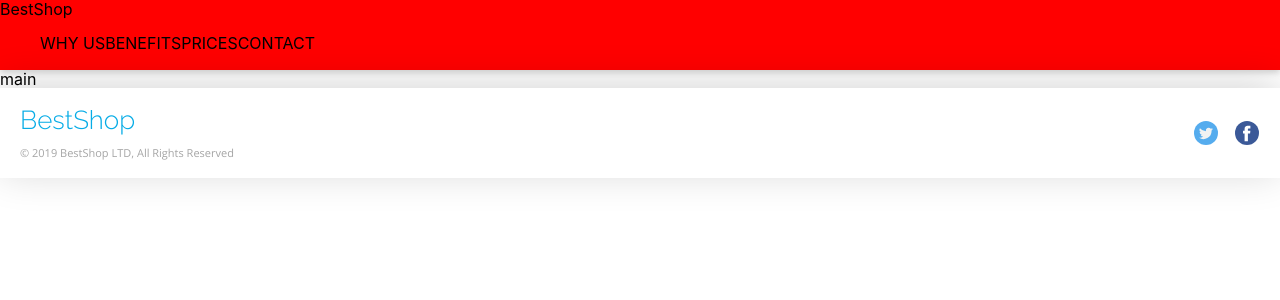
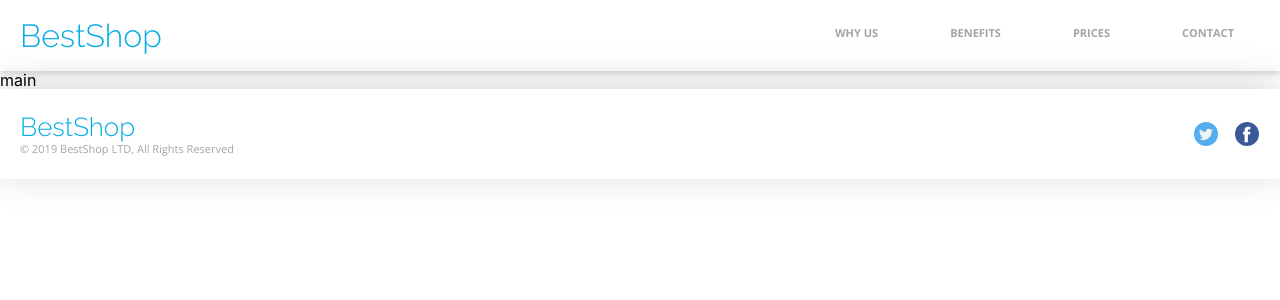
Before and after one commit to karolina-rachuta/BestShop_React, a React (Create React App) app: page / in a window 1280 px wide. Shown: the top 300 px of the page. Built offline with nearby package versions, Linux system fonts and the light colour scheme.

Commit message:
styles logic for rwd  and structure for header

```diff
--- a/src/App.js
+++ b/src/App.js
@@ -1,20 +1,38 @@
+import { useState, useRef } from 'react';
 import './App.scss';
 
 function App() {
+  const [isOpen, setIsOpen] = useState(false);
+  const navRef = useRef(null);
+
+  function handleHamburger() {
+    setIsOpen(prev => !prev)
+    if (navRef.current) {
+      navRef.current.classList.toggle('open', !isOpen);
+    }
+    //isOpen ? navRef.current.style.display = 'none' : navRef.current.style.display = 'flex';
+  }
   return (
     <div className="container">
       <header>
-        <div className='header__container'>
-          <span>BestShop</span>
-          <nav>
+        <nav className='header__container'>
+          <div className="header__box">
+            <span className='logo'>BestShop</span>
+            <div className='hamburger' onClick={handleHamburger}>
+              <span></span>
+              <span></span>
+              <span></span>
+            </div>
+          </div>
+          <div className='header__menu' ref={navRef}>
             <ul>
               <li>WHY US</li>
               <li>BENEFITS</li>
               <li>PRICES</li>
               <li>CONTACT</li>
             </ul>
-          </nav>
-        </div>
+          </div>
+        </nav>
       </header>
       <main>
         main
--- a/src/App.scss
+++ b/src/App.scss
@@ -1,5 +1,6 @@
 @import './styles/normalize.scss';
 @import './styles/variables.scss';
+@import './styles/layout.scss';
 @import './styles/components/header.scss';
 @import './styles/components/footer.scss';
 
--- a/src/styles/components/footer.scss
+++ b/src/styles/components/footer.scss
@@ -2,17 +2,16 @@
 @import '../utilis.scss';
 
 .footer__container {
-    padding-inline: toRem(20);
+    padding-inline: toRem($padding-container);
     display: flex;
     justify-content: space-between;
     align-items: center;
     box-shadow: 0 toRem(-5) toRem(40) $border-color;
-    border-color: #F7F7F7;
+    border-color: $background-color-second;
     min-height: toRem(90);
 
     .logo--footer {
         display: inline-block;
-        margin-top: toRem(10);
         font-family: 'Raleway', sans-serif;
         font-weight: 300;
         color: $text-color-professional;
--- a/src/styles/components/header.scss
+++ b/src/styles/components/header.scss
@@ -2,16 +2,112 @@
 @import '../utilis.scss';
 
 .header__container {
-    height: toRem(70);
+    display: flex;
+    flex-direction: column;
+    justify-content: center;
+    align-items: center;
+    padding-inline: toRem($padding-container);
+    width: 100%;
     box-shadow: 0 toRem(3) toRem(6) $border-color;
-    background-color: red;
+    background-color: $background-color;
+    line-height: 1.16;
+    min-height: toRem(70);
+    padding-top: toRem(15);
+    padding-bottom: toRem(15);
 
-    nav {
+    @media only screen and (min-width: toRem(700)) {
+        flex-direction: row;
+        justify-content: space-between;
+        align-items: center;
+        width: 100%;
+        padding-top: toRem(0);
+        padding-bottom: toRem(0);
+    }
+
+    .header__box {
+        display: flex;
+        justify-content: space-between;
+        align-items: center;
+        width: 100%;
+
+        .logo {
+            display: inline-block;
+            font-family: 'Raleway', sans-serif;
+            font-weight: 300;
+            color: $text-color-professional;
+            font-size: toRem(32);
+        }
+
+        .hamburger {
+            display: flex;
+            flex-direction: column;
+            align-items: center;
+            justify-content: center;
+            gap: toRem(3);
+            cursor: pointer;
+
+            @media only screen and (min-width: toRem(700)) {
+                display: none;
+            }
+
+            span {
+                display: inline-block;
+                width: toRem(25);
+                height: toRem(2);
+                background-color: $blue-pattern;
+                border-radius: toRem(8);
+            }
+        }
+    }
+
+    .header__menu {
+        display: none;
+        align-items: center;
+        width: 100%;
+        padding-top: toRem(10);
+
+        &.open {
+            display: flex;
+        }
+
+        @media only screen and (min-width: toRem(700)) {
+            display: flex;
+            min-width: 500px;
+            padding-top: toRem(0);
+        }
+
         ul {
             display: flex;
+            flex-direction: column;
+            width: 100%;
+            align-items: center;
+            padding-left: 0;
+            gap: toRem(10);
+
+            @media only screen and (min-width: toRem(700)) {
+                flex-direction: row;
+                justify-content: end;
+                gap: toRem(20);
+            }
 
             li {
                 list-style: none;
+                font-size: toRem(11);
+                color: $light-text;
+                font-family: 'Open Sans', sans-serif;
+                font-weight: bold;
+                line-height: 1.36;
+                border-bottom: 4px solid transparent;
+                padding: toRem(10);
+
+                @media only screen and (min-width: toRem(700)) {
+                    padding: toRem(26);
+                }
+
+                &:hover {
+                    border-bottom: 4px solid $blue-pattern;
+                    color: $text-color;
+                }
             }
         }
     }
--- a/src/styles/layout.scss
+++ b/src/styles/layout.scss
@@ -1,7 +1,15 @@
 @import "./variables";
-@import "./utils";
+@import "./utilis";
 
-html, body {
+* {
+   padding: 0;
+   margin: 0;
+   box-sizing: border-box;
+}
+
+html,
+body {
    font-size: toRem($base-font-size);
-   padding-inline: toRem(16);
+   max-width: toRem(1626);
+   margin: 0 auto;
 }
--- a/src/styles/variables.scss
+++ b/src/styles/variables.scss
@@ -1,6 +1,7 @@
 @import url('https://fonts.googleapis.com/css2?family=Open+Sans:ital,wght@0,300..800;1,300..800&family=Raleway:ital,wght@0,100..900;1,100..900&display=swap');
 
 $background-color: #fff;
+$background-color-second: #F7F7F7;
 $border-color: #00000029;
 $blue-pattern: #08A6E4;
 $pink-pattern: #EB476E;
@@ -13,3 +14,4 @@ $text-color-premium: #55DFB4;
 $form-color-border: #95989A;
 $text-form: #707070;
 $base-font-size: 16;
+$padding-container: 20;
```
